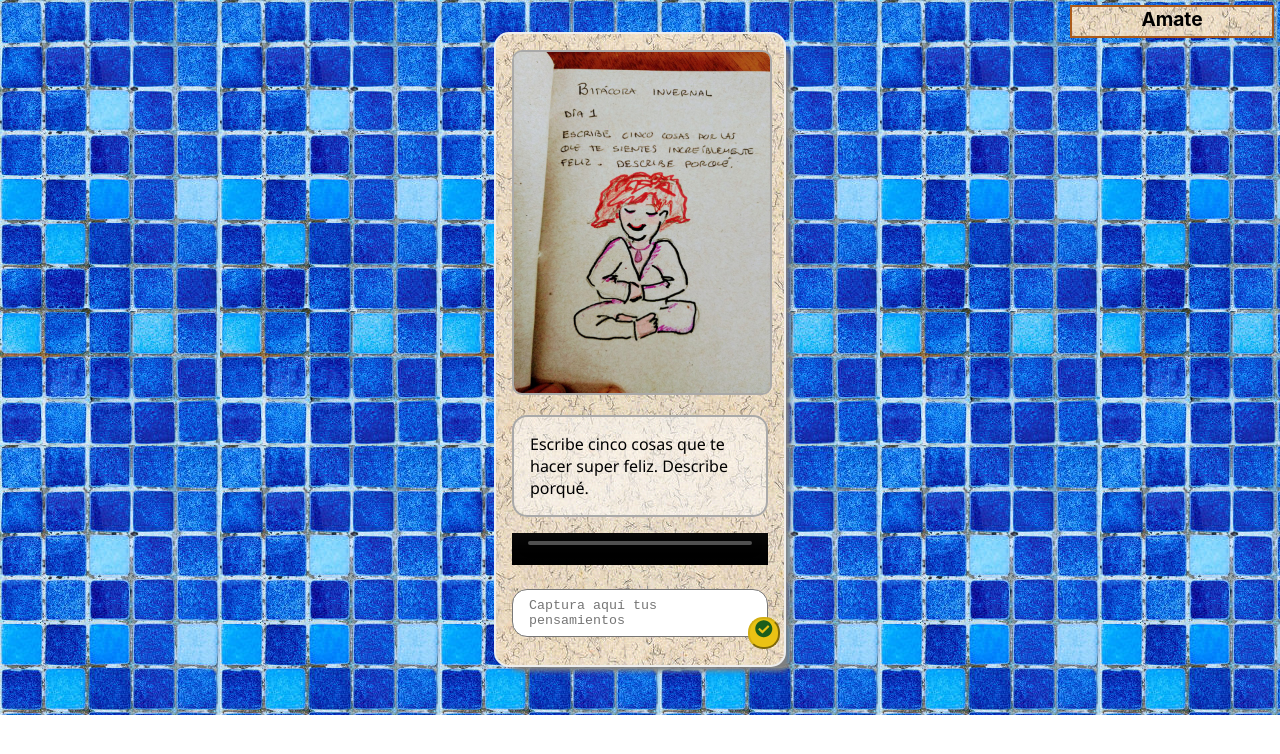
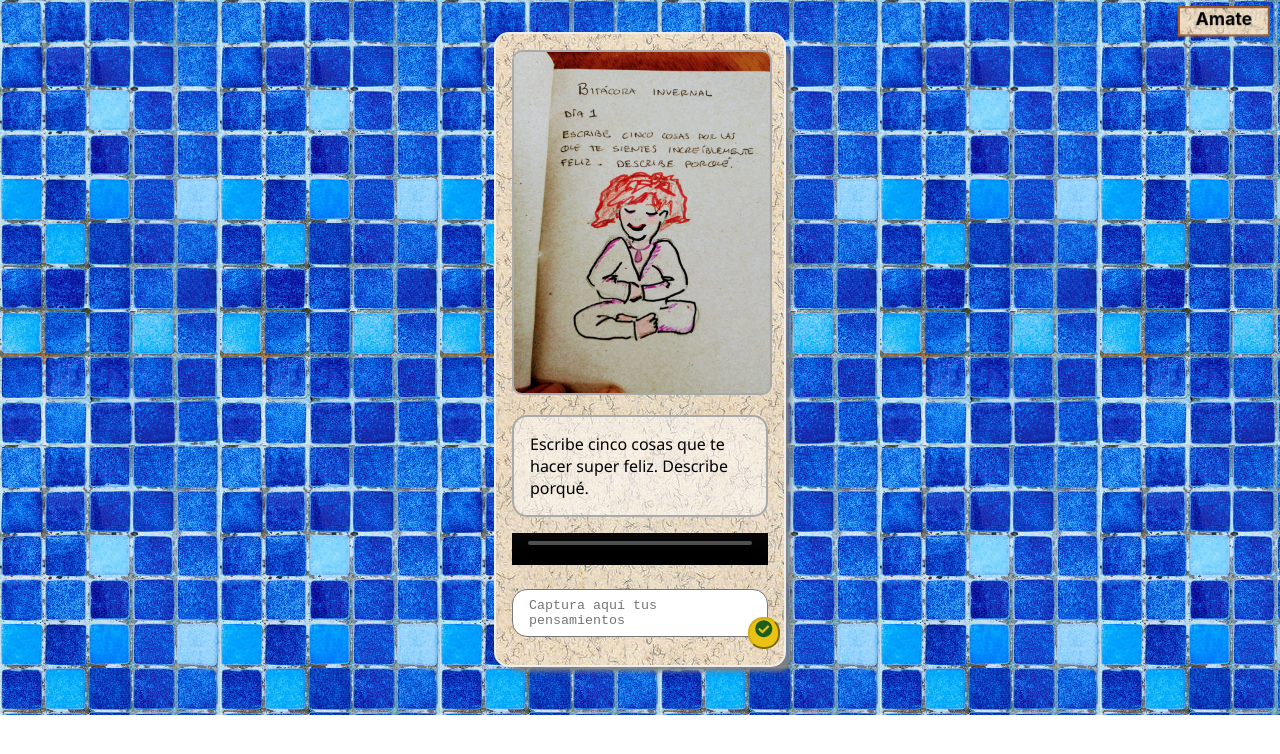
Before and after one commit to oscarnava/aquiconectandome, a React (Create React App) app: page / in a window 1280 px wide. Shown: the top 754 px of the page. Built offline with nearby package versions, Linux system fonts and the light colour scheme; grey boxes are pictures that could not be loaded.

Commit message:
Make CubeMenu more flexible using hashes

```diff
--- a/src/App.js
+++ b/src/App.js
@@ -3,6 +3,21 @@ import request from './services/mockAPI';
 import IndexContainer from './containers/indexContainer';
 import CubeMenu from './components/cubeMenu';
 import './styles/app.sass';
+
+const themeOpts = {
+  esp: {
+    amate: 'Amate',
+    wood: 'Madera',
+    day: 'Día',
+    night: 'Noche',
+  },
+  eng: {
+    amate: 'Amate',
+    wood: 'Wood',
+    day: 'Day',
+    night: 'Night',
+  },
+};
 
 export default class App extends React.Component {
   constructor(props) {
@@ -15,9 +30,9 @@ export default class App extends React.Component {
     this.fetchIndexContents();
   }
 
-  onMenuSelect = (option) => {
+  onMenuSelect = (option, idx) => {
     console.log({ option });
-    this.setState({ theme: option.toLowerCase() });
+    this.setState({ theme: option });
   }
 
   async fetchIndexContents() {
@@ -35,8 +50,8 @@ export default class App extends React.Component {
     return (
       <div className={`app ${theme}`}>
         <CubeMenu
-          options={['Amate', 'Wood', 'Day', 'Night']}
-          width="200px"
+          options={themeOpts.esp}
+          width="6rem"
           height="1.8rem"
           onSelect={this.onMenuSelect}
         />
--- a/src/components/cubeMenu.js
+++ b/src/components/cubeMenu.js
@@ -8,34 +8,37 @@ export default class CubeMenu extends Component {
     this.state = { active: 0 };
   }
 
+  get keys() {
+    // eslint-disable-next-line react/destructuring-assignment
+    if (!this.$keys) this.$keys = Object.keys(this.props.options);
+    return this.$keys;
+  }
+
   onClick = () => {
     const { options, onSelect } = this.props;
     let { active } = this.state;
-    active = (active + 1) % options.length;
+    active = (active + 1) % this.keys.length;
     this.setState({ active });
-    onSelect(options[active], active);
+    onSelect(this.keys[active], active, options[active]);
   }
 
   render() {
     const { options, width, height } = this.props;
     const { active } = this.state;
-    const delta = 360 / options.length;
+    const delta = 360 / this.keys.length;
 
     return (
       <div className="cube-menu" style={{ width, height }} onClick={this.onClick}>
         <div className="cube" style={{ transform: `translateZ(-100px) rotateY(-${active * delta}deg)` }}>
-          { options.map((label, i) => {
-            const key = label.toLowerCase().replace(/\s+/g, '-');
-            return (
-              <div
-                key={`face-${key}`}
-                className={`cube-face cube-face-${key}`}
-                style={{ transform: `rotateY(${i * delta}deg) translateZ(100px)`, width, height }}
-              >
-                {label}
-              </div>
-            );
-          })}
+          { this.keys.map((key, i) => (
+            <div
+              key={`face-${key}`}
+              className={`cube-face cube-face-${key}`}
+              style={{ transform: `rotateY(${i * delta}deg) translateZ(calc(${width}/2))`, width, height }}
+            >
+              {options[key]}
+            </div>
+          ))}
         </div>
       </div>
     );
@@ -43,7 +46,7 @@ export default class CubeMenu extends Component {
 }
 
 CubeMenu.propTypes = {
-  options: PropTypes.array.isRequired,
+  options: PropTypes.object.isRequired,
   width: PropTypes.string,
   height: PropTypes.string,
   onSelect: PropTypes.func.isRequired,
```
